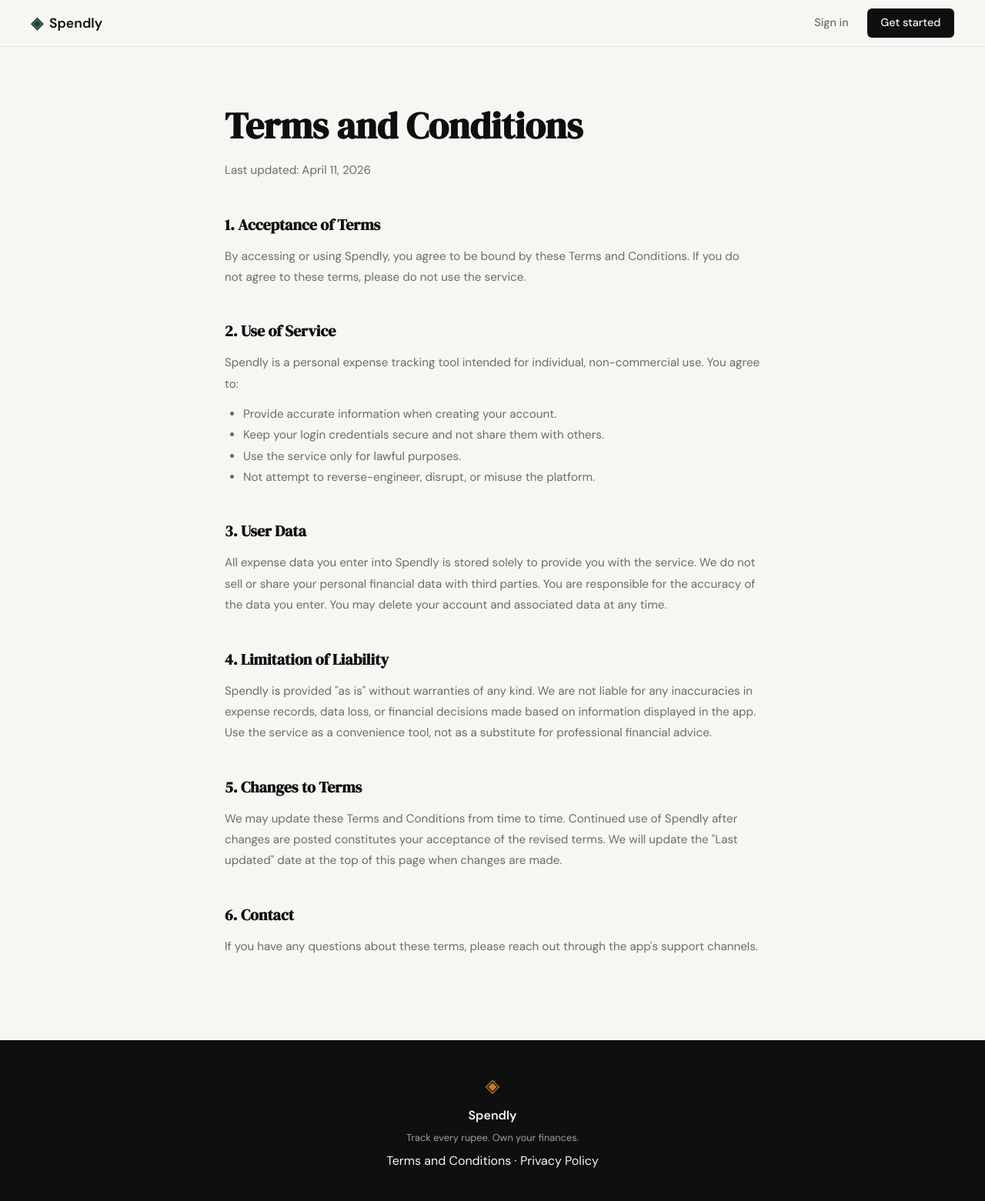
After one commit to Pranav-Marwaha-73/spendly, a Flask app: page /terms in a window 1280 px wide. The commit adds this page. Shown: the whole page at 77% size. Run offline with Flask 3, Linux system fonts and the light colour scheme.

Commit message:
landing: add terms and conditions page and route

```diff
--- a/app.py
+++ b/app.py
@@ -26,6 +26,11 @@ def login():
 # Placeholder routes — students will implement these                  #
 # ------------------------------------------------------------------ #
 
+@app.route("/terms")
+def terms():
+    return render_template("terms.html")
+
+
 @app.route("/logout")
 def logout():
     return "Logout — coming in Step 3"
--- a/static/css/style.css
+++ b/static/css/style.css
@@ -508,6 +508,55 @@ a { color: inherit; text-decoration: none; }
 }
 
 /* ------------------------------------------------------------------ */
+/* Terms / Privacy pages                                              */
+/* ------------------------------------------------------------------ */
+
+.terms-page {
+    padding: 4rem 2rem 6rem;
+    max-width: 760px;
+    margin: 0 auto;
+}
+
+.terms-page h1 {
+    font-family: var(--font-display);
+    font-size: clamp(2rem, 4vw, 3rem);
+    color: var(--ink);
+    margin-bottom: 0.4rem;
+}
+
+.terms-updated {
+    font-size: 0.85rem;
+    color: var(--ink-faint);
+    margin-bottom: 3rem;
+}
+
+.terms-page h2 {
+    font-family: var(--font-display);
+    font-size: 1.25rem;
+    color: var(--ink);
+    margin-top: 2.5rem;
+    margin-bottom: 0.75rem;
+}
+
+.terms-page p {
+    font-size: 0.95rem;
+    color: var(--ink-muted);
+    line-height: 1.8;
+    margin-bottom: 0.75rem;
+}
+
+.terms-page ul {
+    padding-left: 1.5rem;
+    margin-bottom: 0.75rem;
+}
+
+.terms-page ul li {
+    font-size: 0.95rem;
+    color: var(--ink-muted);
+    line-height: 1.8;
+}
+
+/* ------------------------------------------------------------------ */
 /* Responsive                                                          */
 /* ------------------------------------------------------------------ */
 
--- a/templates/base.html
+++ b/templates/base.html
@@ -34,7 +34,7 @@
             <span class="brand-icon">◈</span>
             <span class="footer-name">Spendly</span>
             <p class="footer-copy">Track every rupee. Own your finances.</p>
-            <p><a href="#">Terms and Conditions</a> · <a href="#">Privacy Policy</a></p>
+            <p><a href="/terms">Terms and Conditions</a> · <a href="#">Privacy Policy</a></p>
         </div>
     </footer>
 
--- /dev/null
+++ b/templates/terms.html
@@ -0,0 +1,36 @@
+{% extends "base.html" %}
+
+{% block title %}Terms and Conditions — Spendly{% endblock %}
+
+{% block content %}
+
+<section class="terms-page">
+        <h1>Terms and Conditions</h1>
+        <p class="terms-updated">Last updated: April 11, 2026</p>
+
+        <h2>1. Acceptance of Terms</h2>
+        <p>By accessing or using Spendly, you agree to be bound by these Terms and Conditions. If you do not agree to these terms, please do not use the service.</p>
+
+        <h2>2. Use of Service</h2>
+        <p>Spendly is a personal expense tracking tool intended for individual, non-commercial use. You agree to:</p>
+        <ul>
+            <li>Provide accurate information when creating your account.</li>
+            <li>Keep your login credentials secure and not share them with others.</li>
+            <li>Use the service only for lawful purposes.</li>
+            <li>Not attempt to reverse-engineer, disrupt, or misuse the platform.</li>
+        </ul>
+
+        <h2>3. User Data</h2>
+        <p>All expense data you enter into Spendly is stored solely to provide you with the service. We do not sell or share your personal financial data with third parties. You are responsible for the accuracy of the data you enter. You may delete your account and associated data at any time.</p>
+
+        <h2>4. Limitation of Liability</h2>
+        <p>Spendly is provided "as is" without warranties of any kind. We are not liable for any inaccuracies in expense records, data loss, or financial decisions made based on information displayed in the app. Use the service as a convenience tool, not as a substitute for professional financial advice.</p>
+
+        <h2>5. Changes to Terms</h2>
+        <p>We may update these Terms and Conditions from time to time. Continued use of Spendly after changes are posted constitutes your acceptance of the revised terms. We will update the "Last updated" date at the top of this page when changes are made.</p>
+
+        <h2>6. Contact</h2>
+        <p>If you have any questions about these terms, please reach out through the app's support channels.</p>
+</section>
+
+{% endblock %}
```
